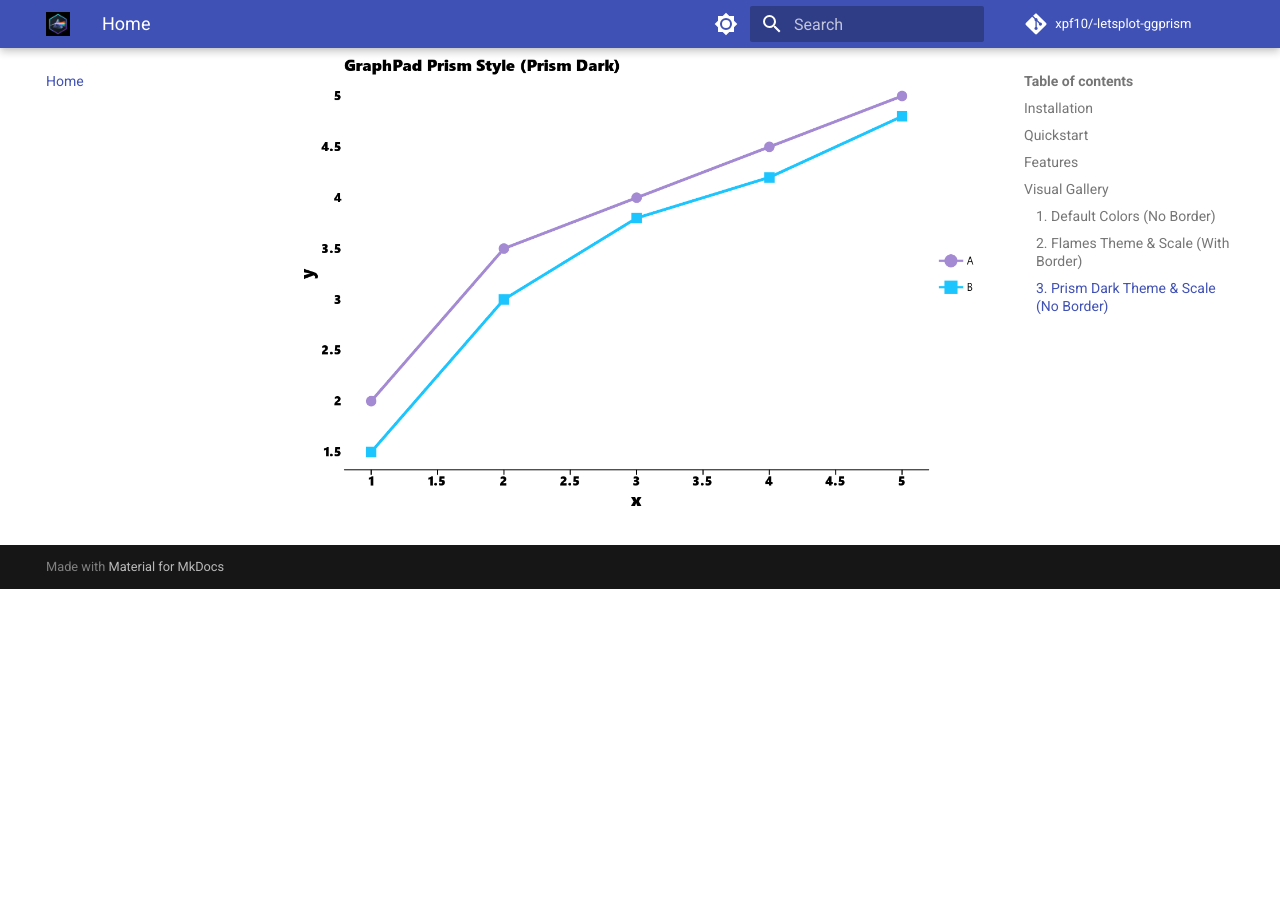
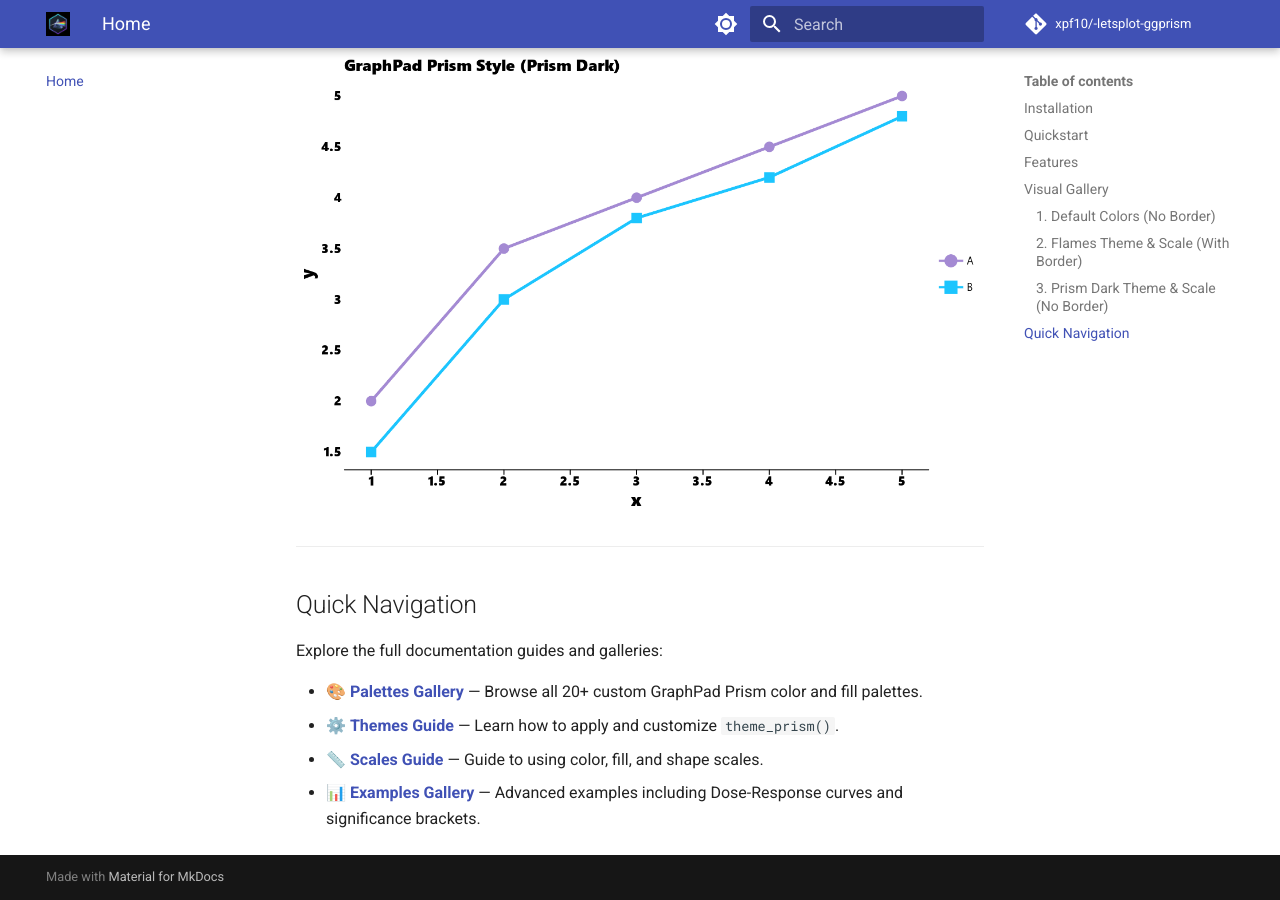
Before and after one commit to xpf10/-letsplot-ggprism, an MkDocs documentation site: the page built from docs/index.md, in a window 1280 px wide and 900 px high, scrolled down 3436 px. Built offline with MkDocs 1.6.1 and Material for MkDocs 9.7.7, drawn with Linux system fonts in a browser that asks for light colours; comment, search, counter and statistics services are not loaded; before the commit the page ends 4025 px from its top, so only the background shows below that.

Commit message:
docs: Supplement README and docs home with documentation and example links

```diff
--- a/docs/index.md
+++ b/docs/index.md
@@ -76,3 +76,14 @@
 
 ### 3. Prism Dark Theme & Scale (No Border)
 ![Prism Dark](images/prism_dark_sample.png)
+
+---
+
+## Quick Navigation
+
+Explore the full documentation guides and galleries:
+
+* 🎨 **[Palettes Gallery](palettes.md)** — Browse all 20+ custom GraphPad Prism color and fill palettes.
+* ⚙️ **[Themes Guide](themes.md)** — Learn how to apply and customize `theme_prism()`.
+* 📏 **[Scales Guide](scales.md)** — Guide to using color, fill, and shape scales.
+* 📊 **[Examples Gallery](examples.md)** — Advanced examples including Dose-Response curves and significance brackets.
```
Also changed, not shown: README.md (+25 -0 lines).
